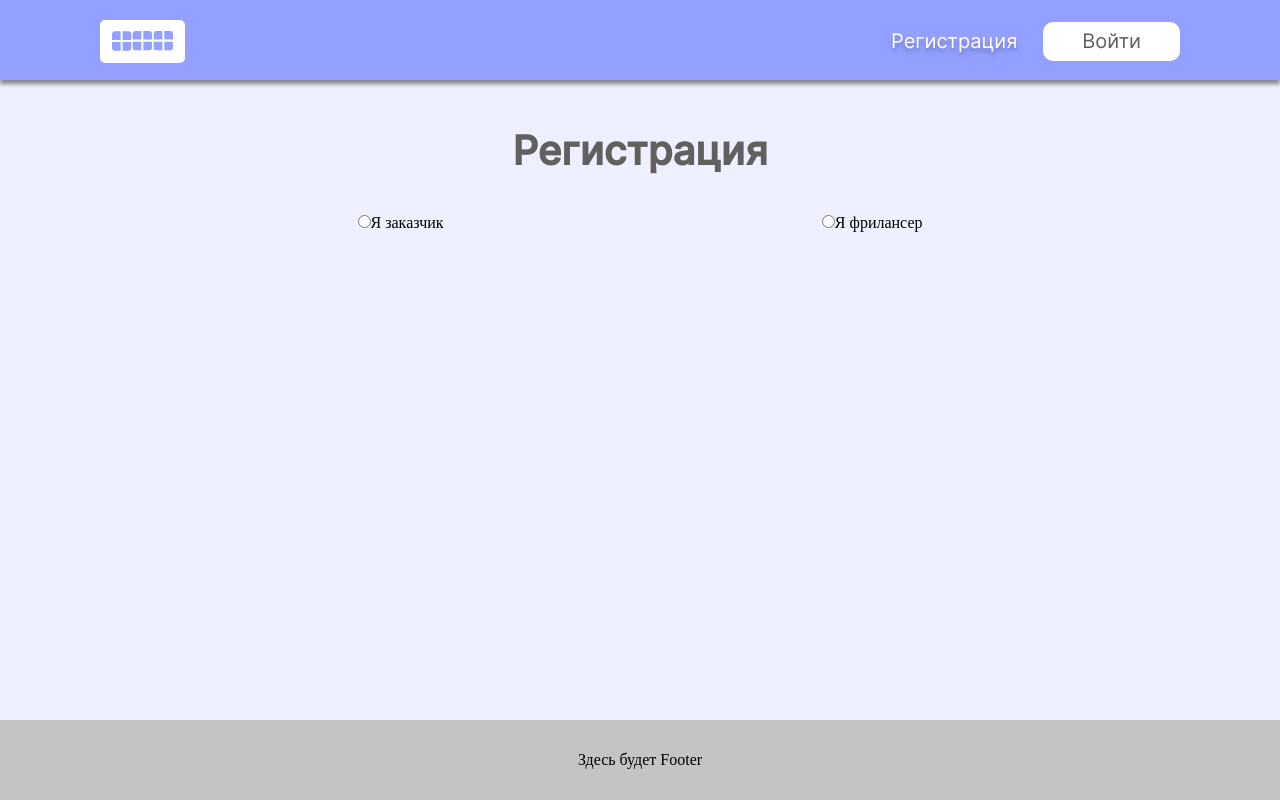
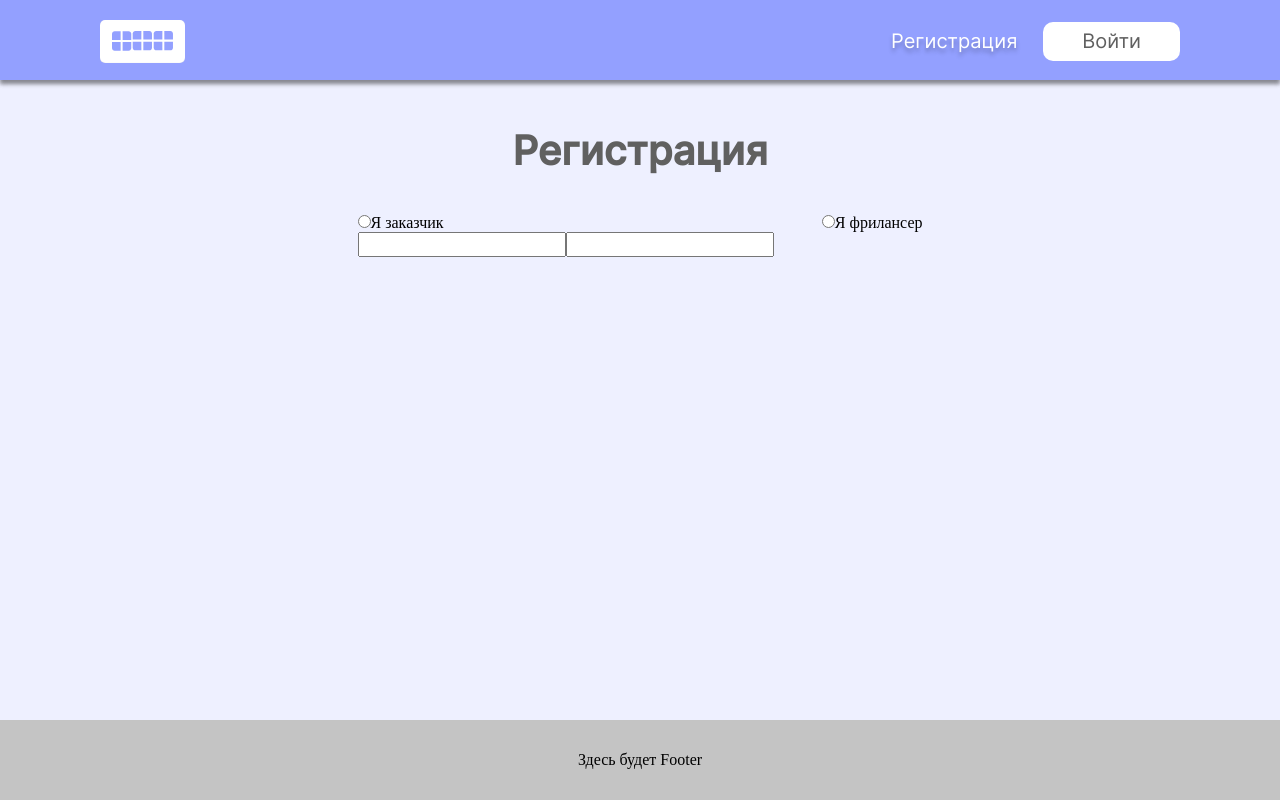
Before and after one commit to tutanhamon667/contract, a React (Create React App) app in the folder frontend/: page /signup in a window 1280 px wide. Built offline with nearby package versions, Linux system fonts and the light colour scheme.

Commit message:
добавить инпуты

```diff
--- a/frontend/src/pages/Auth/Auth.jsx
+++ b/frontend/src/pages/Auth/Auth.jsx
@@ -9,7 +9,6 @@ const Auth = () => {
         <div className={styles.register}>
           <form className={styles.register__form}>
             <div className={styles.register__statusInputs}>
-              {" "}
               <label>
                 <input
                   className={styles.register__statusInput}
@@ -32,6 +31,10 @@ const Auth = () => {
                 Я фрилансер
               </label>
             </div>
+            <div className={styles.register__nameInputs}>
+            <input className={styles.register__nameInput} type="text" />
+            <input className={styles.register__nameInput} type="text" />
+            </div>
           </form>
         </div>
       </div>
```
